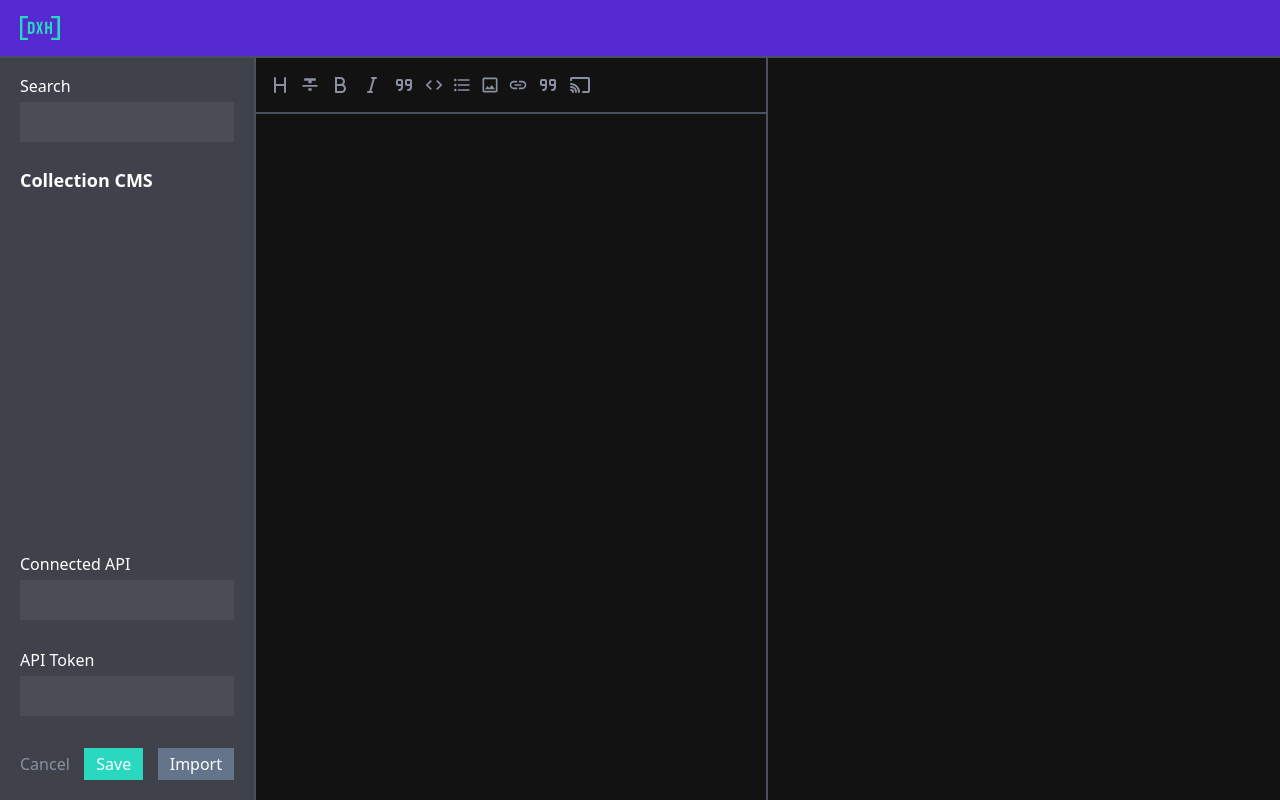
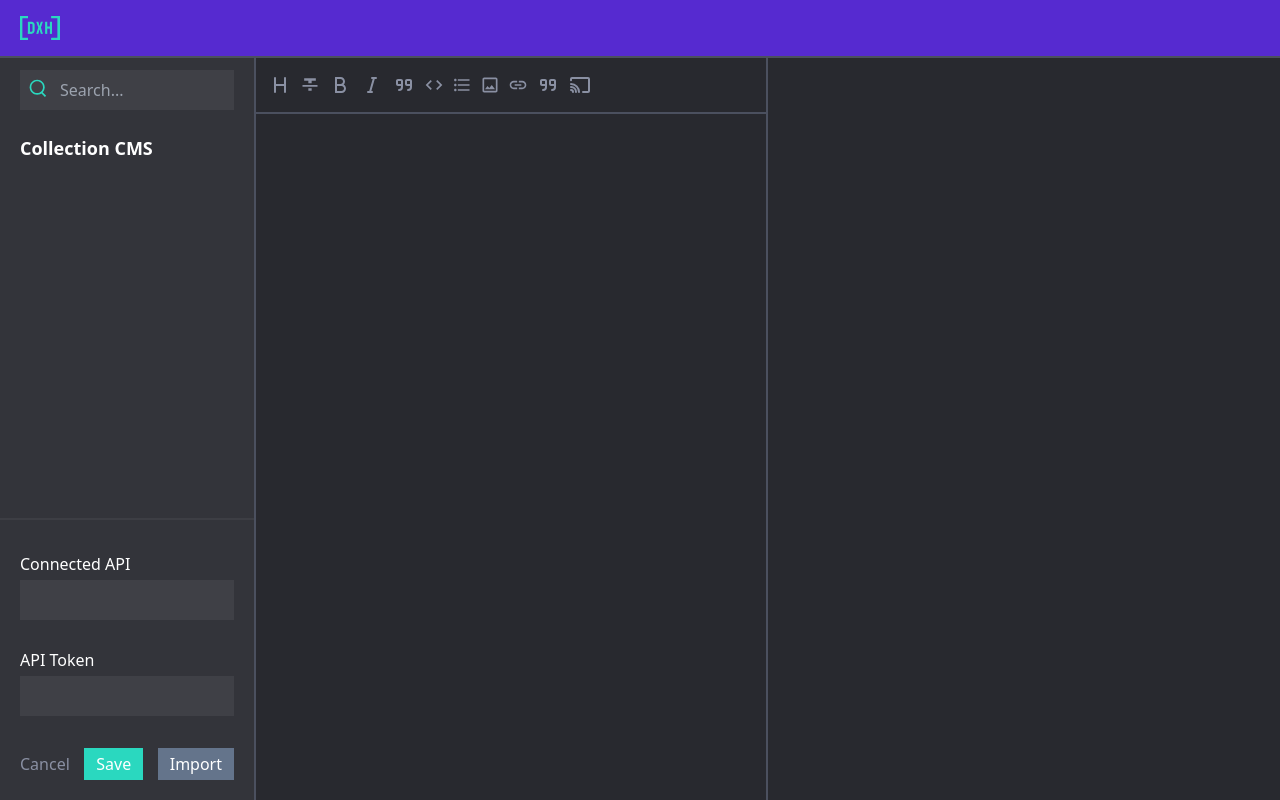
Before and after one commit to xkazm04/markdown-editor, a React (Create React App) app: page / in a window 1280 px wide. Built offline with nearby package versions, Linux system fonts and the light colour scheme.

Commit message:
Fixup scrollbars, colors, add search icon, missing border in sidebar, shuffle around paddings

```diff
--- a/src/App.tsx
+++ b/src/App.tsx
@@ -91,9 +91,9 @@ export const App = (): JSX.Element => {
 
   return (
     <NotificationContext.Provider value={notificationStore}>
-      <div className="max-h-screen h-screen grid grid-rows-[56px_1fr]  no-scrollbar">
+      <div className="max-h-screen h-screen grid grid-rows-[56px_1fr] no-scrollbar">
         <Header />
-        <div className="grid  grid-cols-[20%_40%_40%] xl:grid-cols-[20%_40%_40%] w-screen bg-primary-grey max-h-full h-full overflow-scroll ">
+        <div className="grid  grid-cols-[20%_40%_40%] xl:grid-cols-[20%_40%_40%] w-screen max-h-[calc(100vh-56px)]">
           <SideBar markdown={markdown} setMarkdown={setMarkdown} />
           <div className="max-h-full h-full grid grid-rows-[56px_1fr]  ">
             <Toolbar handleTextReplacement={handleTextReplacement} />
@@ -103,7 +103,7 @@ export const App = (): JSX.Element => {
               setMarkdown={setMarkdown}
             />
           </div>
-          <Markdown>{markdown.text}</Markdown>
+            <Markdown>{markdown.text}</Markdown>
         </div>
       </div>
       <Notification />
--- a/src/assets/css/index.css
+++ b/src/assets/css/index.css
@@ -1,6 +1,26 @@
 @tailwind base;
 @tailwind components;
 @tailwind utilities;
+
+@layer utilities {
+  .fancy-scrollbar::-webkit-scrollbar {
+    background-color: #eeeef0;
+    width: 4px;
+    border-radius: 999px;
+  }
+  .fancy-scrollbar::-webkit-scrollbar-thumb {
+    background-color: #cfcaf2;
+    border-radius: 999px;
+  }
+}
+
+body{
+  background: #28292F
+}
+
+.CodeMirror-vscrollbar{
+  display: none !important;
+}
 
 /* Hide scrollbar for Chrome, Safari and Opera */
 .no-scrollbar::-webkit-scrollbar {
@@ -78,6 +98,10 @@ ol {
   overflow-y: scroll;
   max-width: 100%;
   overflow-x: 500px;
+}
+
+.CodeMirror-scroll{
+  padding: 12px;
 }
 
 /* Markdown styles */
--- a/src/components/CodeMirror/CodeMirror.tsx
+++ b/src/components/CodeMirror/CodeMirror.tsx
@@ -23,7 +23,7 @@ export const CodeMirrorEditor = ({
   }, [markdownString]);
 
   return (
-    <div className="max-h-full h-full overflow-y-hidden no-scrollbar">
+    <div className="max-h-full h-full overflow-hidden">
       <CodeMirror
         editorDidMount={(editor) => {
           editor.addKeyMap({
@@ -44,7 +44,7 @@ export const CodeMirrorEditor = ({
           });
           mirrorEditor.current = editor;
         }}
-        className="border-r-2 border-t-2 overflow-hidden h-full  p-4 text-black border-sections_border no-scrollbar"
+        className="border-r-2 border-t-2 h-full text-black border-sections_border no-scrollbar"
         options={{
           lineWrapping: true,
           mode: 'markdown',
--- a/src/components/Input/Input.tsx
+++ b/src/components/Input/Input.tsx
@@ -1,21 +1,25 @@
-import React, { HTMLProps, LegacyRef } from 'react';
+import React, { HTMLProps, LegacyRef, ReactElement } from 'react';
 
 interface InputProps extends HTMLProps<HTMLInputElement> {
-  label: string;
+  label?: string;
+  inputClass?: string;
+  containerClass?: string;
+  icon?: ReactElement
 }
 
 export const Input = React.forwardRef(
   (
-    { label, ...rest }: InputProps,
+    { label, containerClass, inputClass, icon: Icon, ...rest }: InputProps,
     ref: LegacyRef<HTMLInputElement> | undefined
   ): JSX.Element => {
     return (
-      <div className="flex flex-col py-3">
-        <label className="my-1 text-white">{label}</label>
+      <div className={`relative flex flex-col py-3 ${containerClass||''}`}>
+        {label && <label className="my-1 text-white">{label}</label>}
+        {Icon}
         <input
           {...rest}
           ref={ref}
-          className="bg-[#FFFFFF0F] text-white outline-none p-2"
+          className={`bg-[#FFFFFF0F] text-white outline-none p-2 ${inputClass||''}`}
           type="text"
         />
       </div>
--- a/src/components/Layout/Header.tsx
+++ b/src/components/Layout/Header.tsx
@@ -3,7 +3,7 @@ import DXLogo from '../../assets/dx-logo.png';
 
 export const Header = () => {
   return (
-    <div className="h-14 -z-10  bg-[#562AD0] px-5 flex justify-start items-center">
+    <div className="h-14 z-10 bg-[#562AD0] px-5 flex justify-start items-center">
       <img src={DXLogo} alt="DX Hero logo" />
     </div>
   );
--- a/src/components/Layout/SideBar.tsx
+++ b/src/components/Layout/SideBar.tsx
@@ -3,6 +3,7 @@ import { CurrentMarkdownType } from '../../App';
 import { useNotification } from '../../provider/NotificationProvider';
 import { Button } from '../Button/Button';
 import { Input } from '../Input/Input';
+import { ReactComponent as SearchIcon } from '../../assets/icons/search.svg'
 
 export interface DocumentationData {
   id: number;
@@ -148,16 +149,18 @@ export const SideBar = ({
   };
 
   return (
-    <div className="flex flex-col  z-50 h-full max-h-full overflow-x-auto w-full px-5 bg-sidebar border-t-2 border-sections_border border-r-2">
+    <div className="flex flex-col z-50 h-full max-h-full overflow-x-auto w-full bg-[white]/5 border-t-2 border-sections_border border-r-2">
       <Input
-        className=""
+        containerClass="px-5"
+        inputClass="pl-10"
         value={search}
         onChange={(e) => setSearch((e.target as HTMLInputElement).value)}
-        label="Search"
+        placeholder="Search..."
+        icon={<SearchIcon className="absolute top-5 left-7" />}
       />
-      <div className="py-3 h-full">
-        <span className="text-lg font-semibold text-white">Collection CMS</span>
-        <ul className="overflow-scroll h-full py-3 no-scrollbar">
+      <div className="py-3 h-full border-b-2 border-[white]/5 mb-4">
+        <span className="text-lg font-semibold text-white mx-5">Collection CMS</span>
+        <ul className="overflow-scroll h-full py-3 no-scrollbar mx-5">
           {error && (
             <div className="text-red-400 font-semibold text-center my-5">
               {error}
@@ -196,7 +199,7 @@ export const SideBar = ({
           })}
         </ul>
       </div>
-      <form onSubmit={handleFetchAPI}>
+      <form className="mx-5" onSubmit={handleFetchAPI}>
         <Input
           value={apiValue}
           onChange={(e) => setApiValue((e.target as HTMLInputElement).value)}
--- a/src/components/MarkdownOutput/Markdown.tsx
+++ b/src/components/MarkdownOutput/Markdown.tsx
@@ -14,8 +14,7 @@ interface MarkdownProps {
 export const Markdown = ({ children }: MarkdownProps): JSX.Element => {
   return (
     <div
-      style={{ overflow: 'scroll' }}
-      className="bg-primary-grey border-t-2 h-full overflow-hidden border-[#4b505f] px-5 pt-1 "
+      className="border-t-2 h-full overflow-x-hidden overflow-y-scroll no-scrollbar border-[#4b505f] px-5 pt-2"
     >
       <ReactMarkdown
         rehypePlugins={[remarkGfm, rehypeRaw]}
--- a/src/components/Toolbar/Toolbar.tsx
+++ b/src/components/Toolbar/Toolbar.tsx
@@ -26,7 +26,7 @@ interface TabsProps {
 
 export const Toolbar = ({ handleTextReplacement }: TabsProps): JSX.Element => {
   return (
-    <div className="flex justify-start  w-full  items-center h-14 bg-primary-grey px-2 border-r-2 border-t-2 border-sections_border">
+    <div className="flex justify-start  w-full  items-center h-14 px-2 border-r-2 border-t-2 border-sections_border">
       {syntax.map(({ icon: Icon, type, sufix, prefix, group }, index) => {
         return (
           <div
```
Also changed, not shown: src/assets/icons/search.svg (added).
